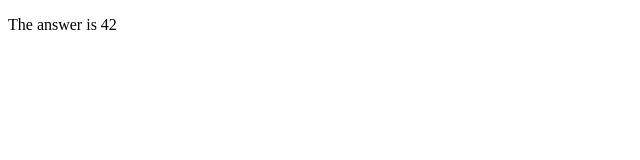
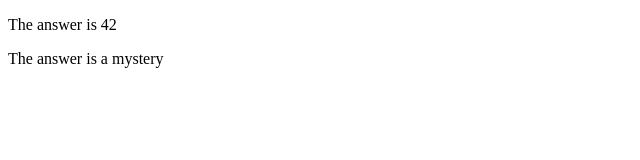
Before and after one commit to mooninlearn/learn-svelte-web-official_tutorial, a Svelte app: page / in a window 1280 px wide. Shown: the top 160 px of the page, without its empty margins (0-640 px from the left). Built offline with nearby package versions, Linux system fonts and the light colour scheme.

Commit message:
Props  Default values

```diff
--- a/src/App.svelte
+++ b/src/App.svelte
@@ -3,3 +3,4 @@
 </script>
 
 <Nested answer={42}/>
+<Nested/>
--- a/src/Nested.svelte
+++ b/src/Nested.svelte
@@ -1,5 +1,5 @@
 <script>
-	export let answer;
+	export let answer = 'a mystery';
 </script>
 
 <p>The answer is {answer}</p>
```
Also changed, not shown: 1 other file (tests, documents, lock files or other folders).
